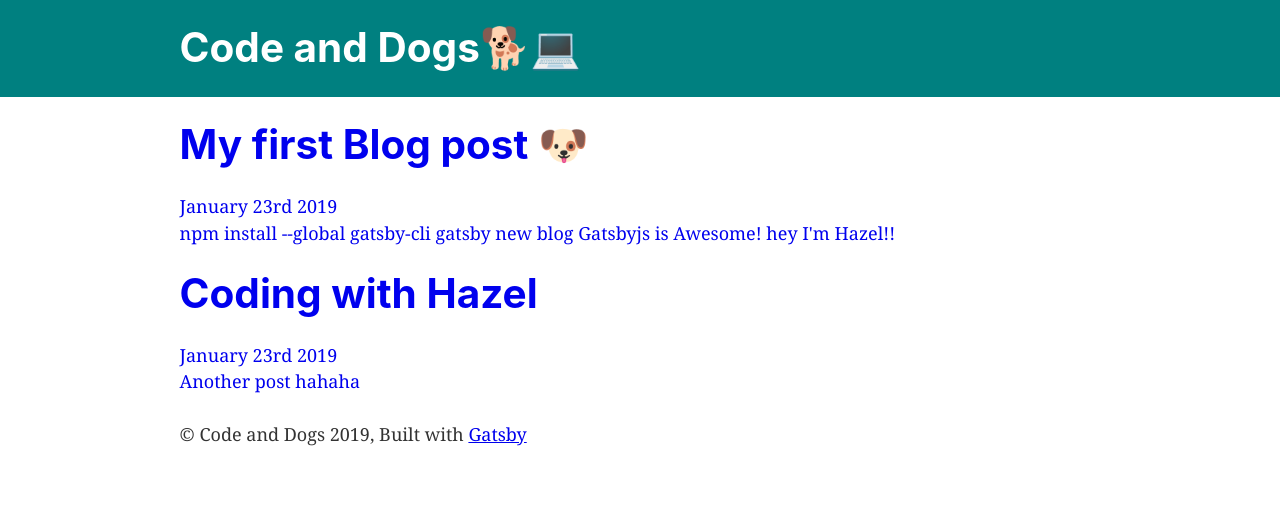
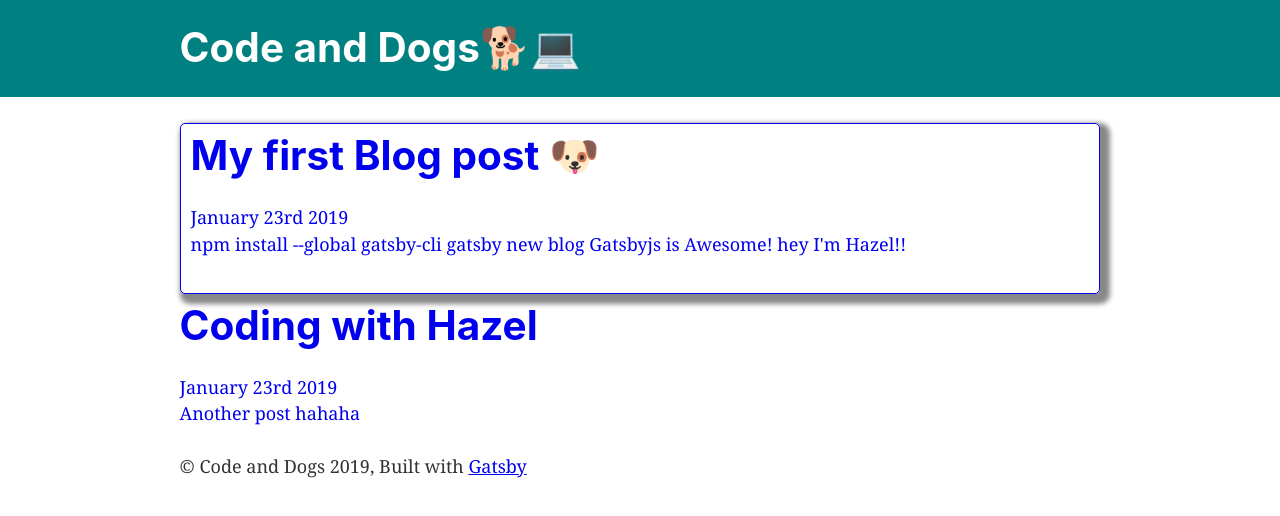
Before and after one commit to cmlugoce/gatsbyjs-practice, a Gatsby site: page / in a window 1280 px wide. In both pictures the pointer is over the element 640 px from the left and 184 px from the top of the page. Built offline with nearby package versions, Linux system fonts and the light colour scheme; Gatsby itself is replaced by a stand-in of ours.

Commit message:
add styling for posts list

```diff
--- a/src/components/layout.css
+++ b/src/components/layout.css
@@ -36,6 +36,17 @@ progress {
 [hidden],
 template {
   display: none;
+}
+
+.post-list:hover {
+
+    border: 1px solid;
+    border-radius: 5px;
+    padding: 10px;
+    box-shadow: 5px 5px 5px 5px #888888;
+    margin-bottom: 10px;
+
+
 }
 a {
   background-color: transparent;
```
